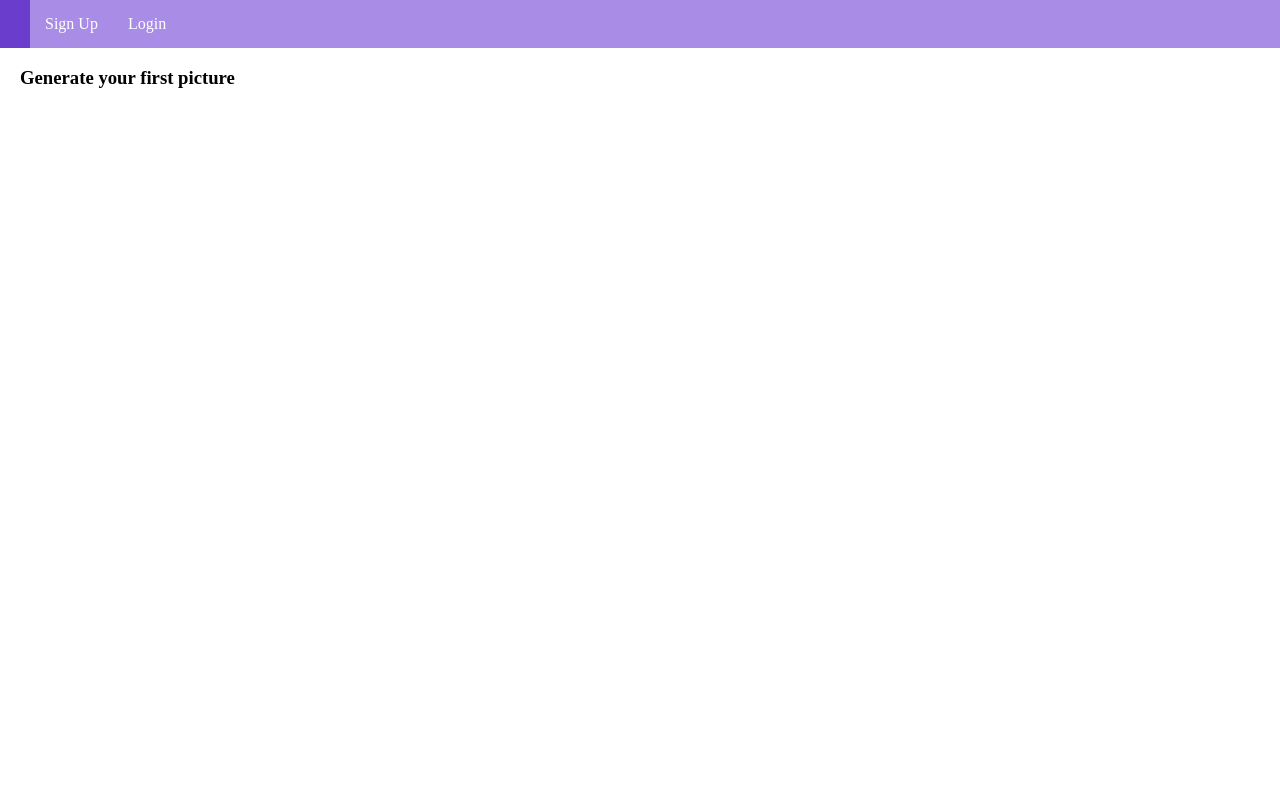
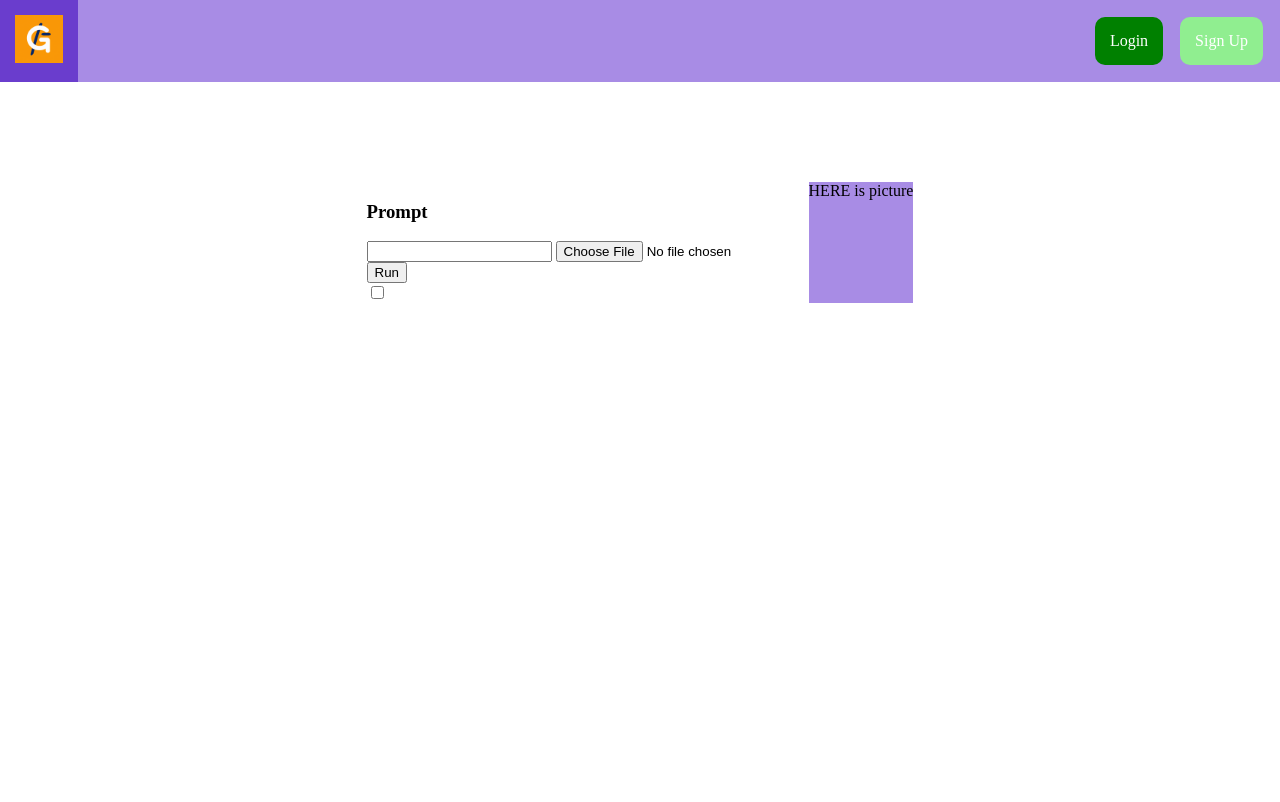
Before and after one commit to bullyhunter1917/Generative-Website, a Flask app: page / in a window 1280 px wide. Before the commit the page ends 88 px from the top, so only its background shows below. Run offline with Flask 3, Linux system fonts and the light colour scheme.

Commit message:
Added basic css and started creating home page

```diff
--- a/WebApp/static/styles.css
+++ b/WebApp/static/styles.css
@@ -1,5 +1,10 @@
+html{
+    height: 100%;
+}
+
 body {
     margin: 0px;
+    min-height: 100%;
 }
 
 main {
@@ -14,6 +19,7 @@ main {
     margin: 0px;
     overflow: hidden;
 }
+
 .navbar a{
     color: white;
     text-decoration: none;
@@ -26,6 +32,41 @@ main {
     background-color: #6A3DCD;
 }
 
-.navbar li{
+.navbar_icon li{
     float: left;
 }
+
+.navbar_login li{
+    float: right;
+}
+
+.login {
+    margin-top: 17px;
+    margin-bottom: 17px;
+    background-color: green;
+    border-radius: 10px;
+}
+
+.signup {
+    margin: 17px;
+    background-color: lightgreen;
+    border-radius: 10px;
+}
+
+.container {
+    display: flex;
+    align-items: center;
+    flex-direction: column;
+    position: absolute;
+    height: 90%;
+    width: 100%;
+}
+
+.home-content{
+    margin-top: 100px;
+    display: flex;
+}
+
+.img-display {
+    background-color: #a88ce5;
+}
--- a/WebApp/templates/base.html
+++ b/WebApp/templates/base.html
@@ -2,21 +2,26 @@
 <html lang="en">
 <head>
     <meta charset="UTF-8">
-    <title>Generative App</title>
+    <title>{% block title %}Generative app{% endblock %}</title>
     <link rel="stylesheet" href="static/styles.css">
 </head>
 <body>
     <nav class="navbar">
         <ul>
-            <li><a href="/WebApp/static"><img src=""></a></li>
-            <li><a href="/signup">Sign Up</a></li>
-            <li><a href="/login">Login</a></li>
+            <div class="navbar_icon">
+                <li><a href="/"><img src="static/icon.png" width="48" height="48"></a></li>
+            </div>
+            <div class="navbar_login">
+                <li><a href="/signup" class="signup">Sign Up</a></li>
+                <li><a href="/login" class="login">Login</a></li>
+            </div>
         </ul>
     </nav>
 
-    <main>
-        <h3>Generate your first picture</h3>
-    </main>
+    <div class="container">
+        {% block content %}
+        {% endblock %}
+    </div>
 
 </body>
 </html>
--- /dev/null
+++ b/WebApp/templates/home.html
@@ -0,0 +1,35 @@
+{% extends "base.html" %}
+
+{% block content %}
+    <main class="home-content">
+        <div>
+            <form class="prompt-form">
+                <h3>Prompt</h3>
+                <input type="text" id="text">
+                <input type="file" id="image">
+            </form>
+
+            <button class="run-btn">Run</button>
+
+            <form class="options-from">
+                <input type="checkbox" id="onlyText" onclick="takeImg()">
+            </form>
+        </div>
+        <div class="img-display">
+            HERE is picture
+        </div>
+    </main>
+
+
+    <script>
+        function takeImg() {
+            var checkBox = document.getElementById("onlyText");
+            var imgInput = document.getElementById("image");
+            if (checkBox.checked == true) {
+                imgInput.style.display = "none";
+            } else {
+                imgInput.style.display = "block";
+            }
+        }
+    </script>
+{% endblock %}
--- /dev/null
+++ b/WebApp/templates/login.html
@@ -0,0 +1,5 @@
+{% extends "base.html" %}
+
+{% block container %}
+    <h1>Login page</h1>
+{% endblock %}
--- /dev/null
+++ b/WebApp/templates/signup.html
@@ -0,0 +1,5 @@
+{% extends "base.html" %}
+
+{% block container %}
+    <h1>Sign up page</h1>
+{% endblock %}
--- a/WebApp/views.py
+++ b/WebApp/views.py
@@ -4,4 +4,4 @@ views = Blueprint('views', __name__)
 
 @views.route('/')
 def home():
-    return render_template('base.html')
+    return render_template('home.html')
```
Also changed, not shown: WebApp/auth.py (added, +17 -0 lines), WebApp/static/icon.png (added).
